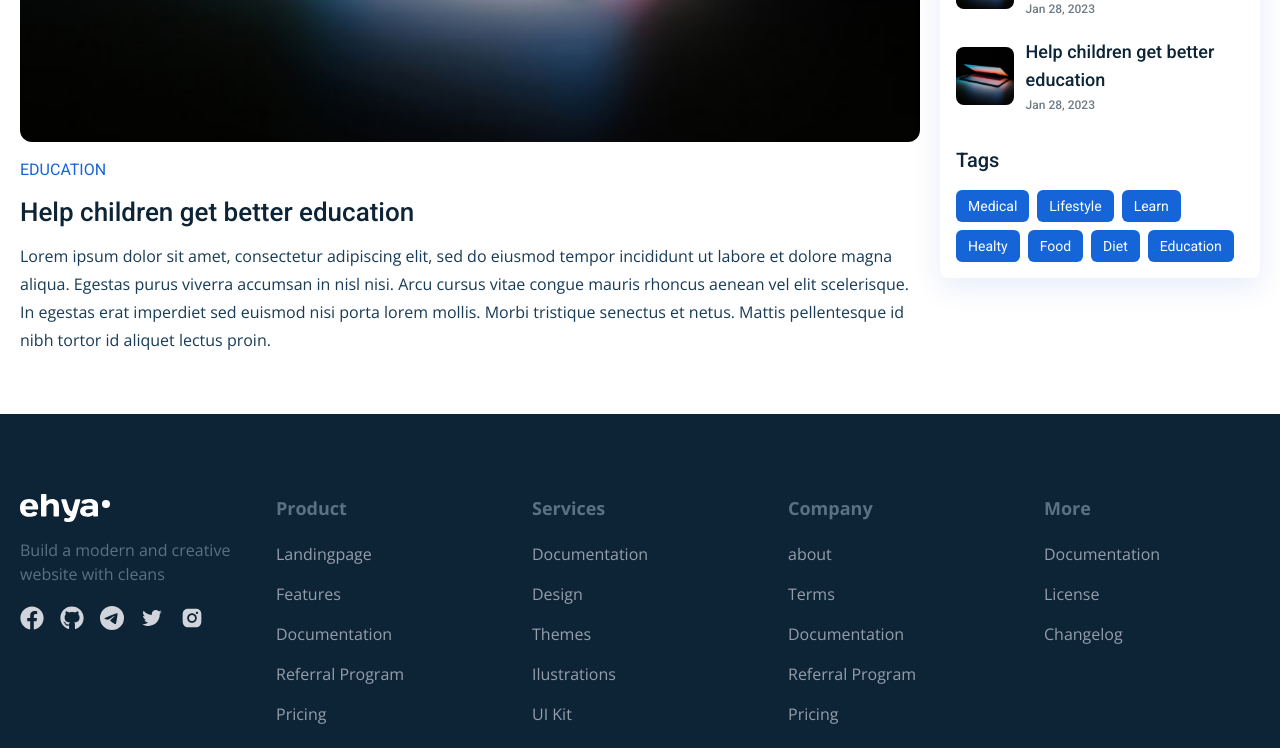
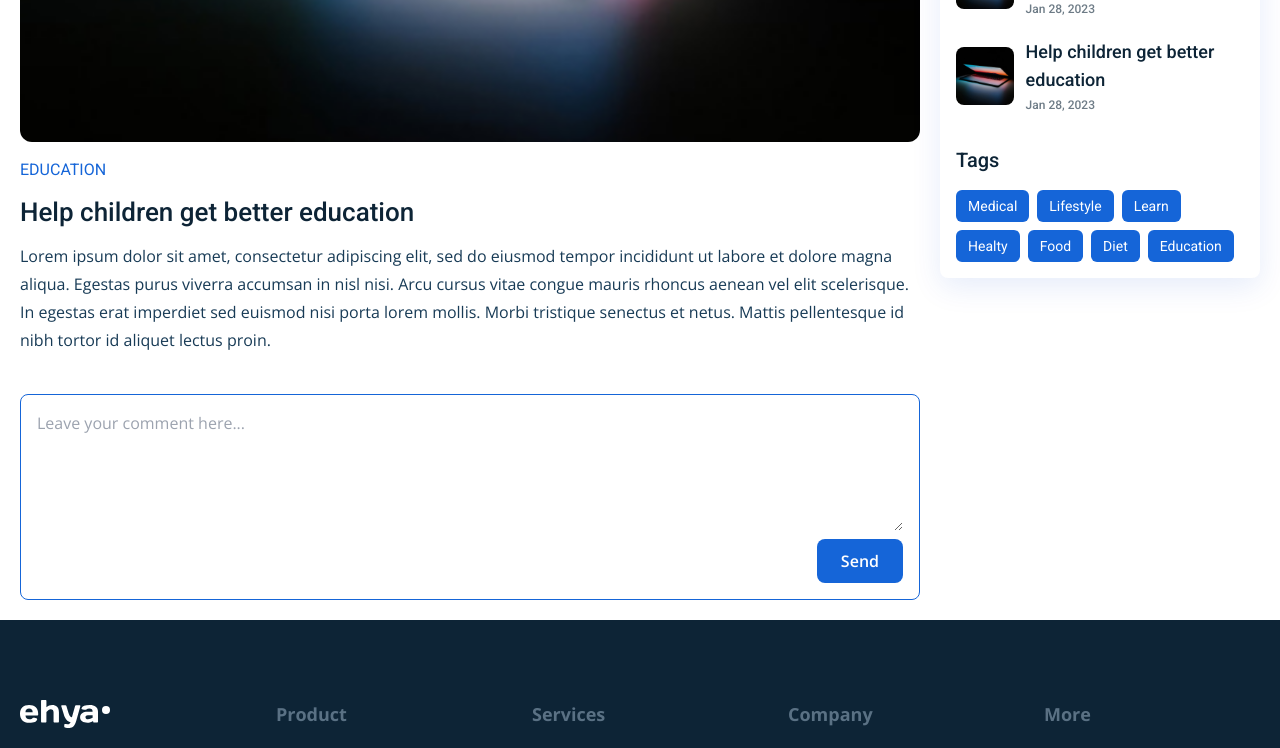
Before and after one commit to rizan1998/mern-blog-frontend, a React (Create React App) app: page /blog/1 in a window 1280 px wide. Shown: the part 506-1254 px from the top of the page. Built offline with nearby package versions, Linux system fonts and the light colour scheme.

Commit message:
adding the colom comment

```diff
--- a/src/components/comments/CommentForm.jsx
+++ b/src/components/comments/CommentForm.jsx
@@ -1,6 +1,6 @@
 import React, { useState } from "react";
 
-const CommentForm = () => {
+const CommentForm = ({ btnLabel }) => {
   const [value, setValue] = useState("");
 
   const submitHandler = (e) => {
@@ -8,9 +8,11 @@ const CommentForm = () => {
   };
   return (
     <form onSubmit={submitHandler}>
-      <div>
+      <div className="flex flex-col items-end border border-primary rounded-lg p-4">
         <textarea className="w-full focus:outline-none" rows="5" placeholder="Leave your comment here..." value={value} onChange={(e) => setValue(e.target.value)} />
-        <button type="submit"></button>
+        <button type="submit" className="px-6 py-2.5 rounded-lg bg-primary text-white font-semibold mt-2">
+          {btnLabel}
+        </button>
       </div>
     </form>
   );
--- a/src/components/comments/CommentsContainer.jsx
+++ b/src/components/comments/CommentsContainer.jsx
@@ -1,7 +1,12 @@
 import React from "react";
+import CommentForm from "./CommentForm";
 
 const CommentsContainer = ({ className }) => {
-  return <div className={`${className}`}></div>;
+  return (
+    <div className={`${className}`}>
+      <CommentForm btnLabel="Send" />
+    </div>
+  );
 };
 
 export default CommentsContainer;
```
